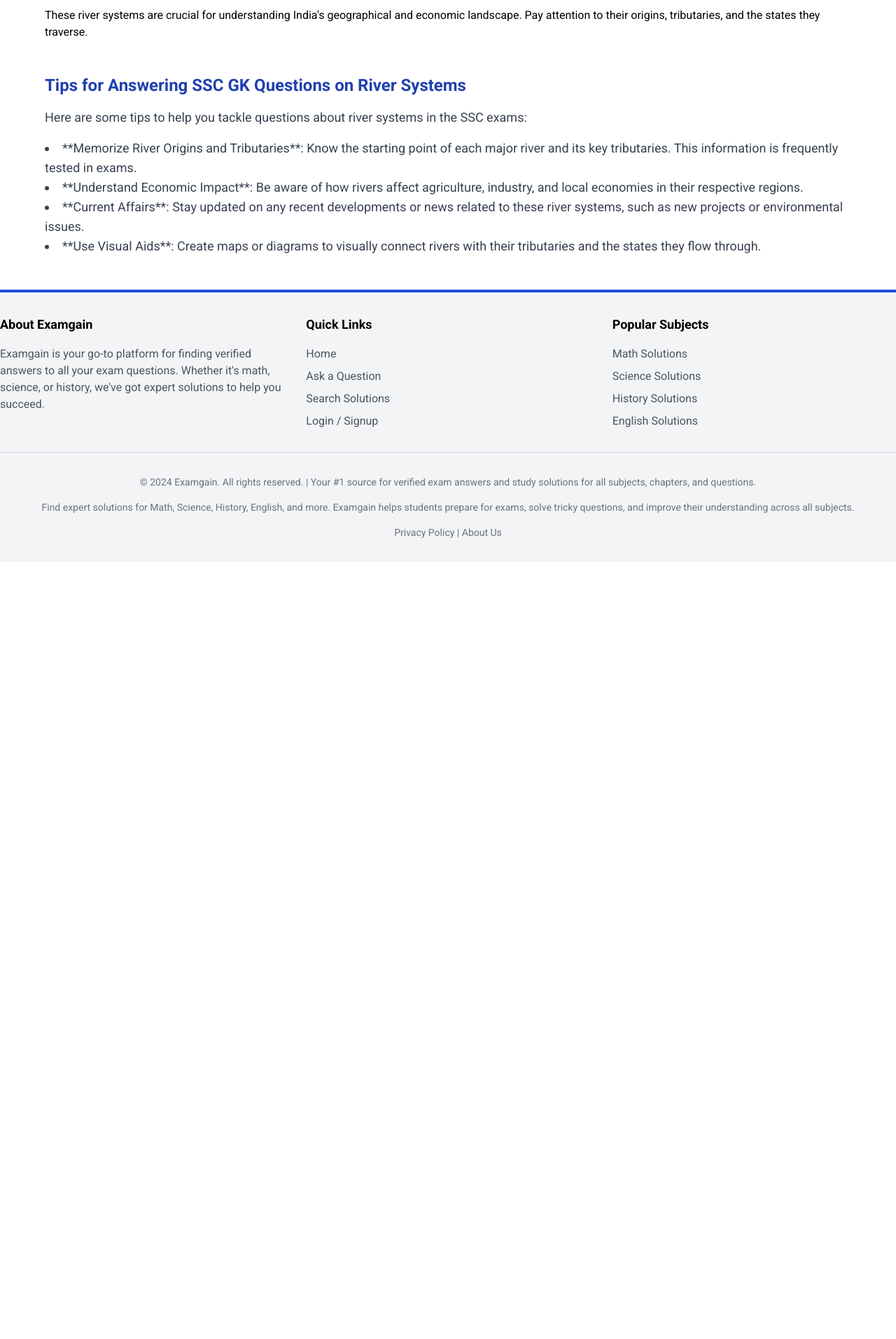
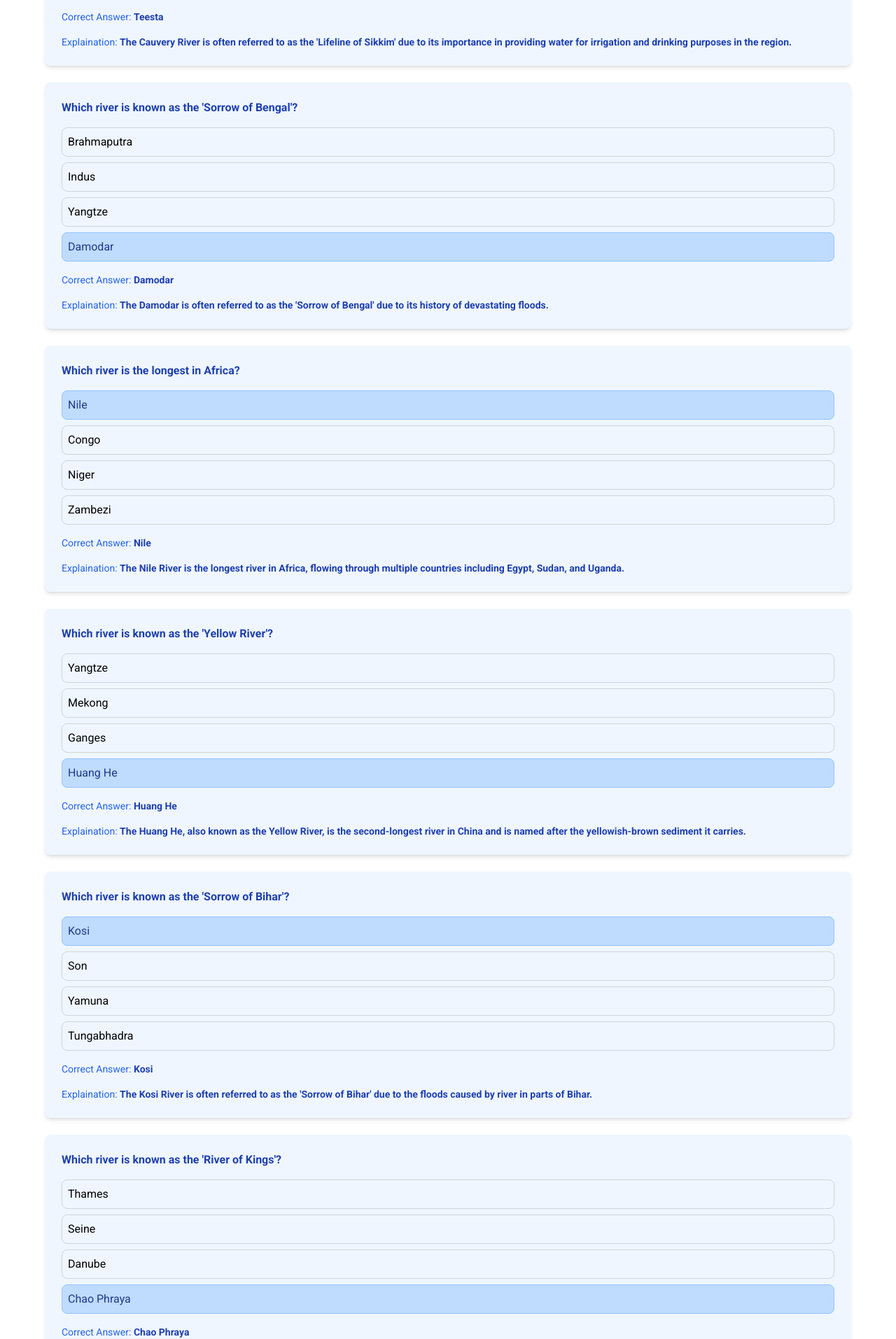
Before and after one commit to PatelAbhay550/examgain, a Next.js app: page /revision/ssc/river-system-of-india in a window 1280 px wide. Shown: the part 4346-6260 px from the top of the page at 70% size. Before the commit the page ends 5149 px from the top, so only its background shows below. Built offline with nearby package versions, Linux system fonts and the light colour scheme.

Commit message:
Update revision.js

```diff
--- a/data/revision.js
+++ b/data/revision.js
@@ -207,6 +207,48 @@ export const revision = [
         extradetails:
           "The Brahmaputra River forms the Sundarbans delta, which is known for its rich biodiversity and mangrove forests.",
       },
+      {
+        question: "Which river is known as the 'Lifeline of Sikkim'?",
+        choices: ["Krishna", "Godavari", "Cauvery", "Teesta"],
+        type: "MCQs",
+        correctAnswer: "Teesta",
+        extradetails: "The Cauvery River is often referred to as the 'Lifeline of Sikkim' due to its importance in providing water for irrigation and drinking purposes in the region."
+      },
+    {
+      question: "Which river is known as the 'Sorrow of Bengal'?",
+      choices: ["Brahmaputra", "Indus", "Yangtze", "Damodar"],
+      type: "MCQs",
+      correctAnswer: "Damodar",
+      extradetails: "The Damodar is often referred to as the 'Sorrow of Bengal' due to its history of devastating floods."
+    },
+    {
+      question: "Which river is the longest in Africa?",
+      choices: ["Nile", "Congo", "Niger", "Zambezi"],
+      type: "MCQs",
+      correctAnswer: "Nile",
+      extradetails: "The Nile River is the longest river in Africa, flowing through multiple countries including Egypt, Sudan, and Uganda."
+    },
+    {
+      question: "Which river is known as the 'Yellow River'?",
+      choices: ["Yangtze", "Mekong", "Ganges", "Huang He"],
+      type: "MCQs",
+      correctAnswer: "Huang He",
+      extradetails: "The Huang He, also known as the Yellow River, is the second-longest river in China and is named after the yellowish-brown sediment it carries."
+    },
+    {
+      question: "Which river is known as the 'Sorrow of Bihar'?",
+      choices: ["Kosi", "Son", "Yamuna", "Tungabhadra"],
+      type: "MCQs",
+      correctAnswer: "Kosi",
+      extradetails: "The Kosi River is often referred to as the 'Sorrow of Bihar' due to the floods caused by river in parts of Bihar."
+    },
+    {
+      question: "Which river is known as the 'River of Kings'?",
+      choices: ["Thames", "Seine", "Danube", "Chao Phraya"],
+      type: "MCQs",
+      correctAnswer: "Chao Phraya",
+      extradetails: "The Chao Phraya River in Thailand is often called the 'River of Kings' due to its historical and cultural significance to the country."
+    }
     ],
   },
   {
```
